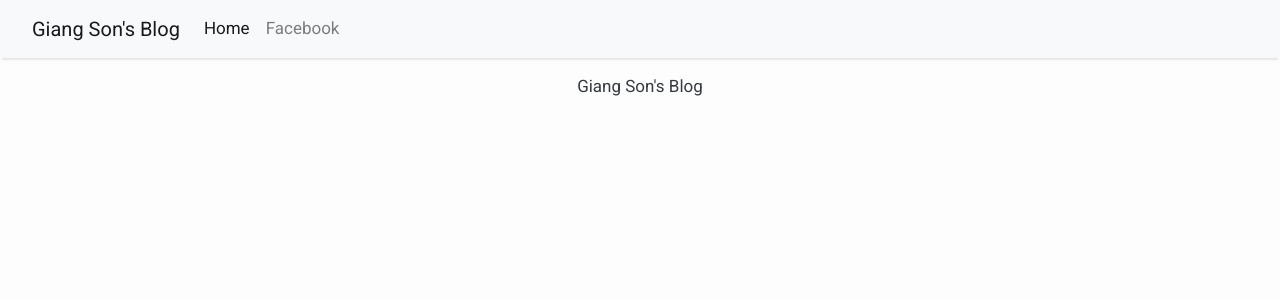
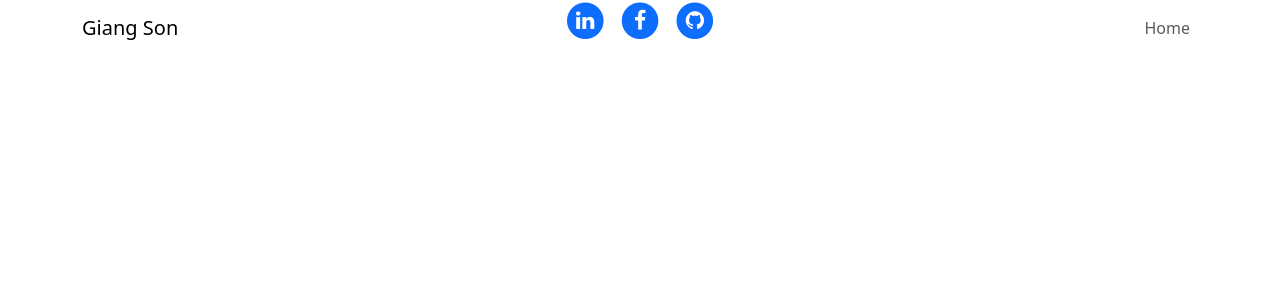
Before and after one commit to giangson19/blog_website, a Django app: template blog/templates/blog/base.html in a window 1280 px wide. Shown: the top 300 px of the page. Run offline with Django 4.2, Linux system fonts and the light colour scheme; the template is opened without the code that fills it, so the values that code supplies are empty; some libraries are stand-ins or nearby versions.

Commit message:
Add new templates

```diff
--- a/blog/templates/blog/base.html
+++ b/blog/templates/blog/base.html
@@ -1,86 +1,61 @@
 <!DOCTYPE html>
-<html class="h-100">
+<html lang="en">
 
 <head>
+    <meta charset="utf-8">
+    <meta name="viewport" content="width=device-width, initial-scale=1.0, shrink-to-fit=no">
     <title>Giang Son</title>
-    <link href="https://fonts.googleapis.com/css?family=Roboto:400,700" rel="stylesheet">
-    <meta name="google" content="notranslate" />
-    <meta name="viewport" content="width=device-width, initial-scale=1" />
-    <link rel="stylesheet" href="https://maxcdn.bootstrapcdn.com/bootstrap/4.0.0/css/bootstrap.min.css"
-        integrity="sha384-Gn5384xqQ1aoWXA+058RXPxPg6fy4IWvTNh0E263XmFcJlSAwiGgFAW/dAiS6JXm" crossorigin="anonymous" />
+
     {% load static %}
-    <link href="{% static 'blog/icon.png' %}" rel="icon">
+    <link rel="stylesheet" href="{% static 'blog/assets/bootstrap/css/bootstrap.min.css' %}">
+
+    <link rel="stylesheet" href="https://fonts.googleapis.com/css?family=Open+Sans:300italic,400italic,600italic,700italic,800italic,400,300,600,700,800&amp;display=swap">
+    <link rel="stylesheet" href="https://fonts.googleapis.com/css?family=Lora:400,700,400italic,700italic&amp;display=swap">
+
+    {% load static %}
+    <link rel="stylesheet" href="{% static 'blog/assets/fonts/font-awesome.min.css' %} ">
+</head>
+
+<body>
+    <nav class="navbar navbar-light navbar-expand-lg fixed-top" id="mainNav">
+        <div class="container"><a class="navbar-brand" href="{% url 'home' %}">Giang Son</a><button data-bs-toggle="collapse" data-bs-target="#navbarResponsive" class="navbar-toggler" aria-controls="navbarResponsive" aria-expanded="false" aria-label="Toggle navigation"><i class="fa fa-bars"></i></button>
+            <div class="collapse navbar-collapse" id="navbarResponsive">
+                <ul class="navbar-nav ms-auto">
+                    <li class="nav-item"><a class="nav-link" href="{% url 'home' %}">Home</a></li>
+                    <!-- <li class="nav-item"><a class="nav-link" href="about.html">About Me</a></li> -->
+                    <!-- <li class="nav-item"><a class="nav-link" href="contact.html">Contact Me</a></li> -->
+                    <!-- <li class="nav-item"><a class="nav-link" href="post.html">Blog Post</a></li> -->
+                </ul>
+            </div>
+        </div>
+    </nav>
 
 
-</head>
-
-<body class="d-flex flex-column h-100">
-    <style>
-        body {
-            font-family: "Roboto", sans-serif;
-            font-size: 17px;
-            background-color: #fdfdfd;
-        }
-
-        .shadow {
-            box-shadow: 0 4px 2px -2px rgba(0, 0, 0, 0.1);
-        }
-
-        .btn-danger {
-            color: #fff;
-            background-color: #f00000;
-            border-color: #dc281e;
-        }
-
-        .masthead {
-            background: #3398E1;
-            height: auto;
-            padding-bottom: 15px;
-            box-shadow: 0 16px 48px #E3E7EB;
-            padding-top: 10px;
-        }
-    </style>
-
-    <!-- Navigation -->
-    <nav class="navbar navbar-expand-lg navbar-light bg-light shadow">
-        <!-- Just an image -->
-        <a class="navbar-brand" href="{% url 'home' %}">
-            <!-- {% load static %}
-        <img src="{% static 'blog/icon.png' %}" width="30" height="30" alt=""> -->
-        </a>
-
-        <a class="navbar-brand" href="{% url 'home' %}">Giang Son's Blog</a>
-
-        <button class="navbar-toggler" type="button" data-toggle="collapse" data-target="#navbarSupportedContent"
-            aria-controls="navbarSupportedContent" aria-expanded="false" aria-label="Toggle navigation">
-            <span class="navbar-toggler-icon"></span>
-        </button>
-
-        <div class="collapse navbar-collapse" id="navbarSupportedContent">
-            <ul class="navbar-nav mr-auto">
-                <li class="nav-item active">
-                    <a class="nav-link" href="{% url 'home' %}">Home <span class="sr-only">(current)</span></a>
-                </li>
-                <li class="nav-item inactive">
-                    <a class="nav-link" href="https://www.facebook.com/mrleopesvn/" target="_blank">Facebook</a>
-                </li>
-            </ul>
-            <!-- <form class="form-inline my-2 my-lg-0">
-            <input class="form-control mr-sm-2" type="search" placeholder="Search" aria-label="Search">
-            <button class="btn btn-outline-success my-2 my-sm-0" type="submit">Search</button>
-          </form> -->
-        </div>
-    </nav>
 
     {% block content %}
     <!-- Content Goes here -->
     {% endblock content %}
 
 
-    <!-- Footer -->
-    <footer class="footer py-3 bg-grey">
-        <p class="m-0 text-dark text-center ">Giang Son's Blog</p>
+    <footer>
+        <div class="container">
+            <div class="row">
+                <div class="col-md-10 col-lg-8 mx-auto">
+                    <ul class="list-inline text-center">
+                        <li class="list-inline-item"><span class="fa-stack fa-lg"><a href = 'https://linkedin.com/nguyengiangson' target = '_blank'><i class="fa fa-circle fa-stack-2x"></i><i class="fa fa-linkedin fa-stack-1x fa-inverse"></i></a></span></li>
+                        <li class="list-inline-item"><span class="fa-stack fa-lg"><a href = 'https://facebook.com/mrleopesvn' target = '_blank'><i class="fa fa-circle fa-stack-2x"></i><i class="fa fa-facebook fa-stack-1x fa-inverse"></i></a></span></li>
+                        <li class="list-inline-item"><span class="fa-stack fa-lg"><a href = 'https://github.com/giangson19' target = '_blank'><i class="fa fa-circle fa-stack-2x"></i><i class="fa fa-github fa-stack-1x fa-inverse"></i></a></span></li>
+                    </ul>
+                    <!-- <p class="text-muted copyright">Copyright&nbsp;©&nbsp;Brand 2023</p> -->
+                </div>
+            </div>
+        </div>
+
     </footer>
+    {% load static %}
+    <script src="{% static 'assets/bootstrap/js/bootstrap.min.js'%}"></script>
+    {% load static %}
+    <script src="{% static 'assets/js/clean-blog.js' %}"></script>
 </body>
 
 </html>
```
Also changed, not shown: blog/templates/blog/index.html (+15 -34 lines), blog/templates/blog/post_detail.html (+22 -10 lines), 3 other files.
